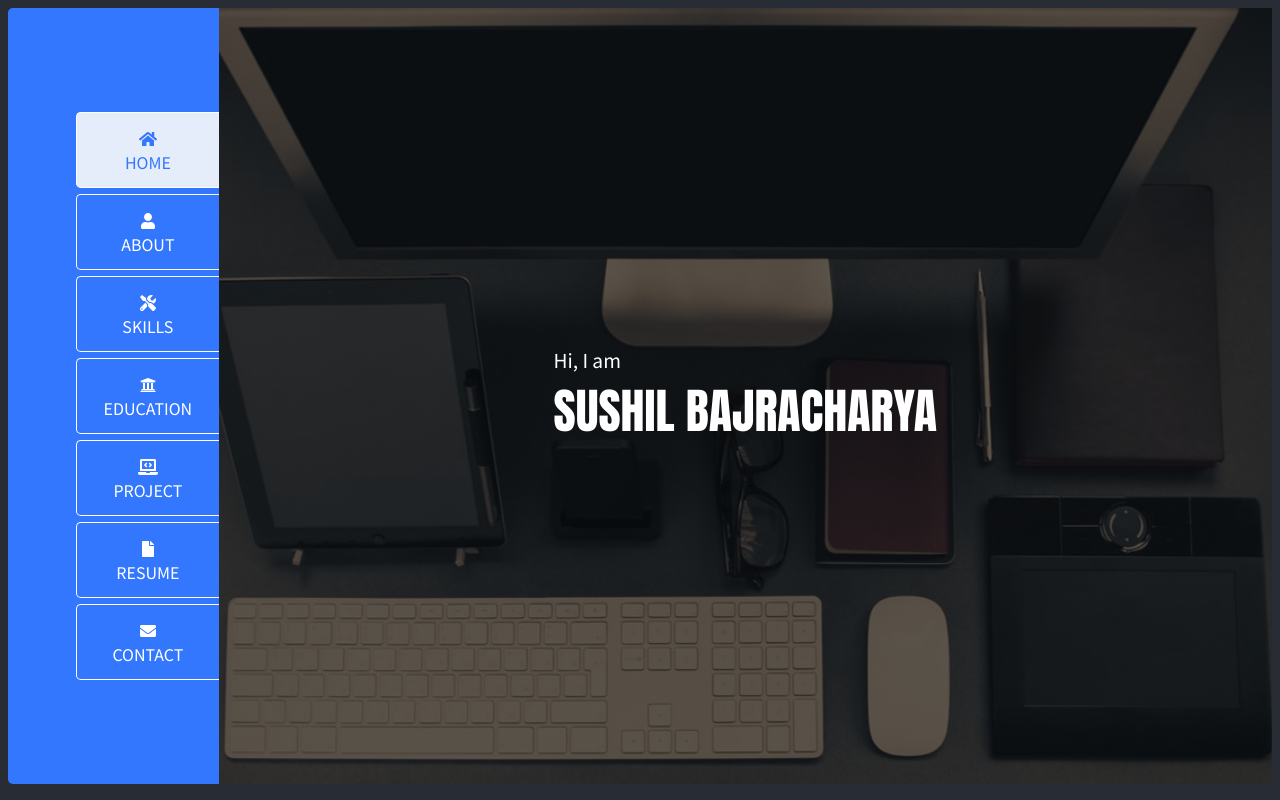
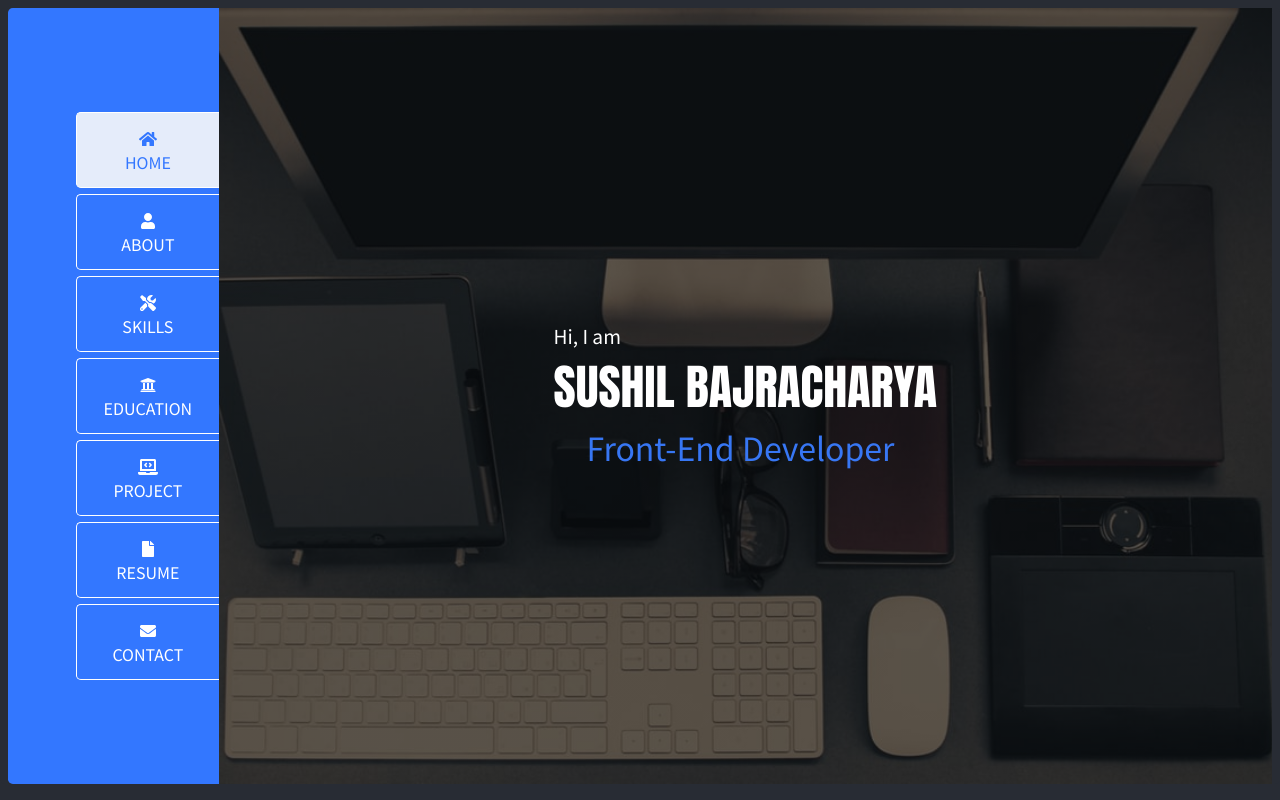
Before and after one commit to SushilBajracharya01/ProjectPortfolio, a React (Create React App) app: page / in a window 1280 px wide. Built offline with nearby package versions, Linux system fonts and the light colour scheme.

Commit message:
typewriter effect added in home page

```diff
--- a/package.json
+++ b/package.json
@@ -19,7 +19,8 @@
     "react-scripts": "3.3.0",
     "react-transition-group": "^4.3.0",
     "styled-components": "^4.4.1",
-    "styled-theming": "^2.2.0"
+    "styled-theming": "^2.2.0",
+    "typewriter-effect": "^2.12.2"
   },
   "scripts": {
     "start": "react-scripts start",
--- a/src/Home.js
+++ b/src/Home.js
@@ -1,4 +1,6 @@
 import React from 'react';
+import Typewriter from 'typewriter-effect';
+
 import bgImg from './assets/home1-min.jpg';
 
 
@@ -19,7 +21,15 @@ export const Home = () => (
                 Hi, I am
             </div>
             SUSHIL BAJRACHARYA
-            <div className="introBottom text"></div>
+            <div className="introBottom text">
+                <Typewriter
+                    options={{
+                        strings: ['Front-End Developer', 'CSIT Student', 'Not a Robot'],
+                        autoStart: true,
+                        loop: true,
+                    }}
+                />
+            </div>
         </div>
     </div>
 
```
Also changed, not shown: 1 other file (tests, documents, lock files or other folders).
